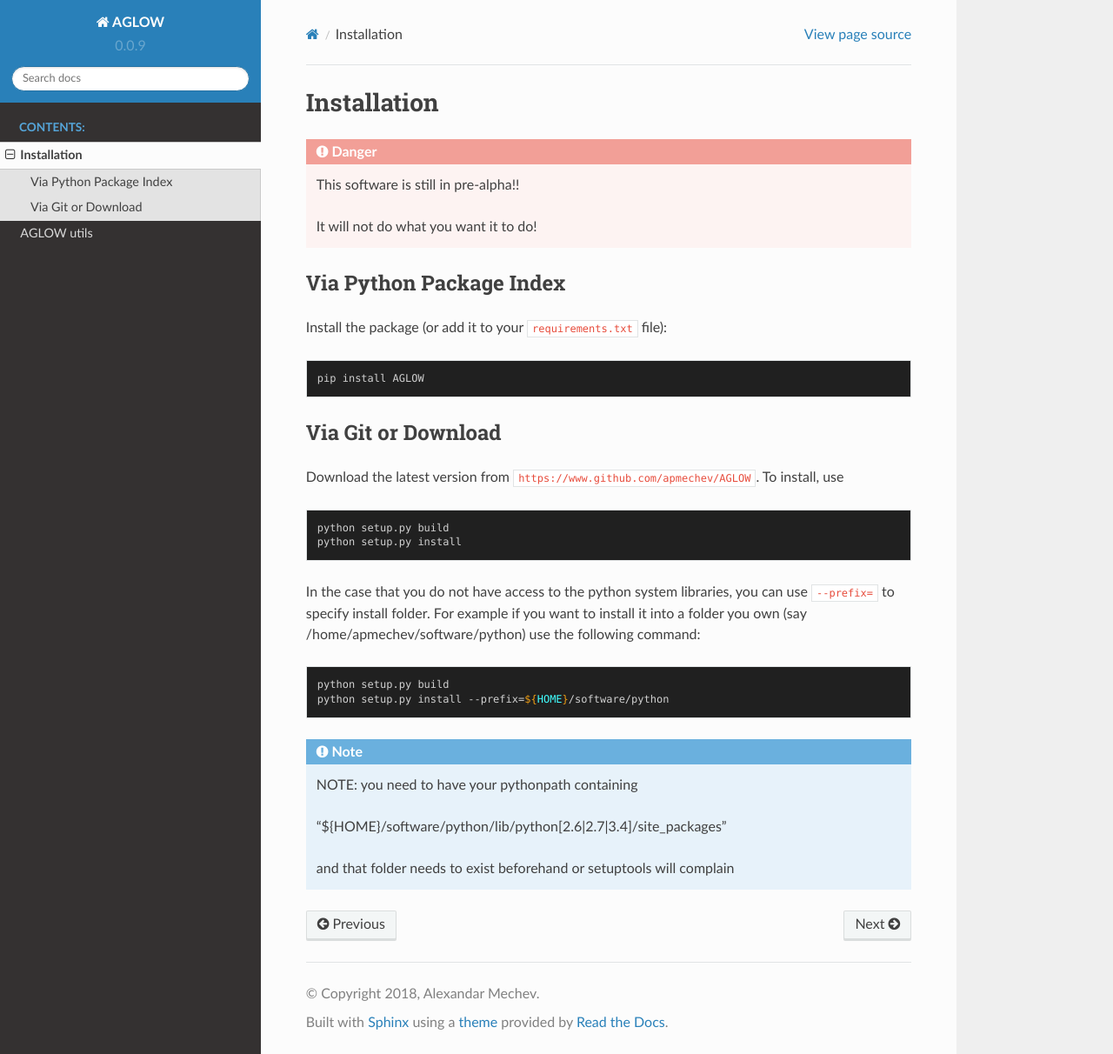
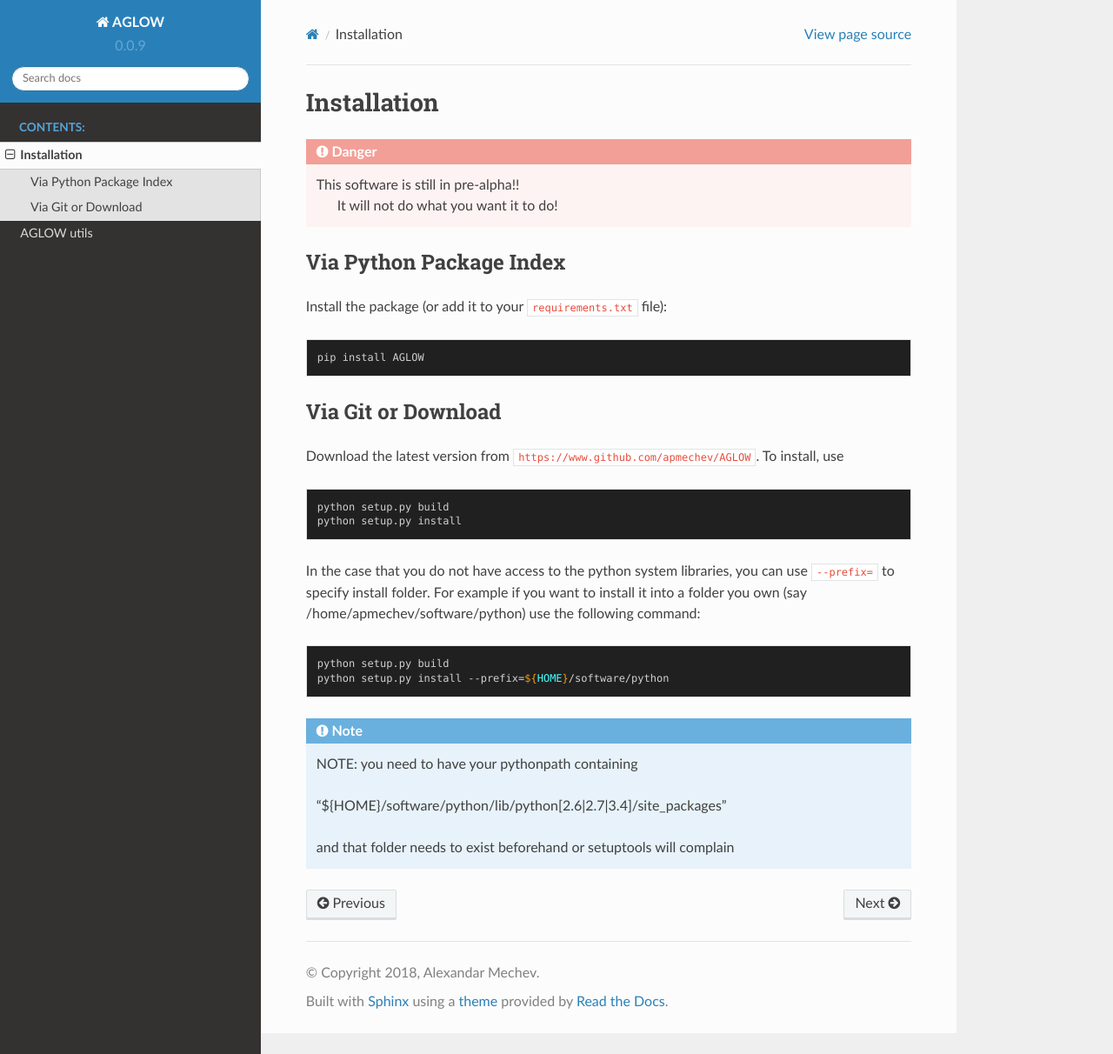
Before and after one commit to apmechev/AGLOW, a Sphinx documentation site: the page built from docs/installing.rst, in a window 1280 px wide and 1212 px high. Shown: the whole window at 87% size. Built offline with Sphinx 7.4.7 and the Read the Docs theme 2.0.0, drawn with Linux system fonts in a browser that asks for light colours; formulas are drawn with MathJax 3.

Commit message:
testing block with line break in installing.rst

```diff
--- a/docs/installing.rst
+++ b/docs/installing.rst
@@ -3,9 +3,8 @@
 ************
 
 .. DANGER::
-   This software is still in pre-alpha!!
-
-   It will not do what you want it to do!
+  |  This software is still in pre-alpha!!
+  |   It will not do what you want it to do!
 
 
 Via Python Package Index
```
